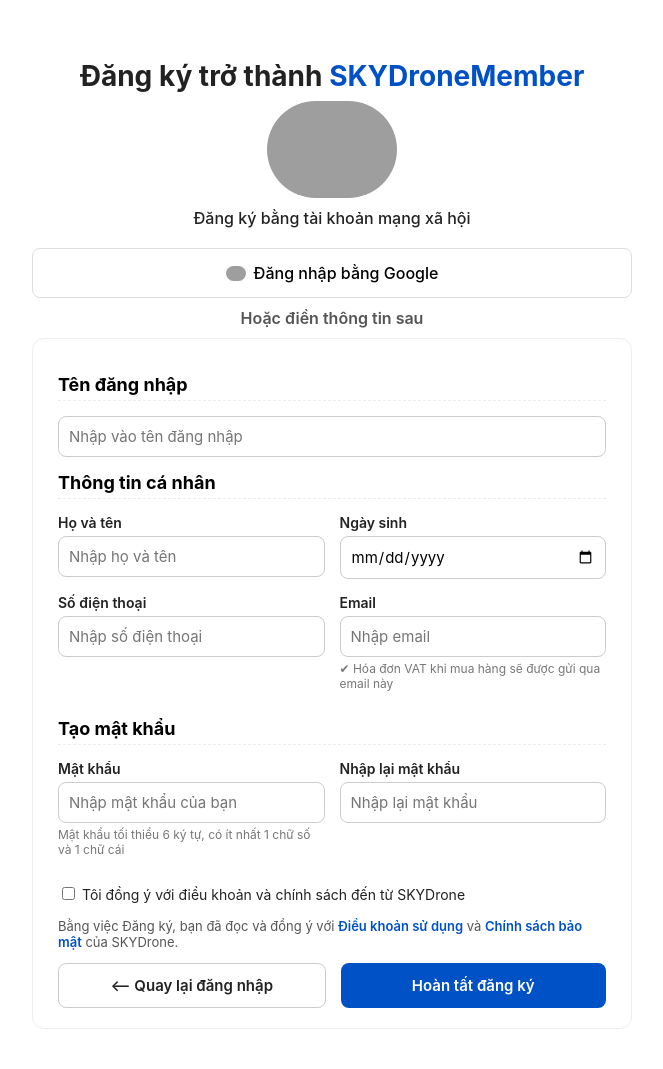
After one commit to Truc350/PetRescue, a Django app: page /register in a window 1280 px wide. The commit adds this page. Shown: the whole page, without its empty margins (308-971 px from the left). Run offline with Django 5.2, Linux system fonts and the light colour scheme; grey boxes are pictures that could not be loaded.

Commit message:
tạo trang quên mật khẩu, đăng nhập, đăng ký

```diff
--- a/petHealth/my_app/Templates/fontend/ChatWithAI.html
+++ b/petHealth/my_app/Templates/fontend/ChatWithAI.html
@@ -7,7 +7,7 @@
     {% load static %}
 
  <link rel="stylesheet" href="https://cdnjs.cloudflare.com/ajax/libs/font-awesome/6.4.0/css/all.min.css">
-<link rel="stylesheet" href="{% static 'css/ChatWithAI.css' %}">
+    <link rel="stylesheet" href="{% static 'css/ChatWithAI.css' %}">
 </head>
 <body>
   <div class="chat-container">
--- a/petHealth/my_app/Templates/fontend/footer.html
+++ b/petHealth/my_app/Templates/fontend/footer.html
@@ -8,7 +8,8 @@
 
     <link rel="stylesheet" href="https://cdn.jsdelivr.net/npm/bootstrap-icons@1.11.3/font/bootstrap-icons.css">
 
-      <link rel="stylesheet" href="../css/footer.css">
+      <link rel="stylesheet" href="../../static/css/footer.css">
+
 </head>
 <body>
 
--- a/petHealth/my_app/Templates/fontend/header.html
+++ b/petHealth/my_app/Templates/fontend/header.html
@@ -11,7 +11,7 @@
 
     <link href="https://cdn.jsdelivr.net/npm/bootstrap-icons@1.11.1/font/bootstrap-icons.css" rel="stylesheet">
     <!-- Custom CSS -->
-    <link rel="stylesheet" href="../css/header.css">
+    <link rel="stylesheet" href="../../static/css/header.css">
 </head>
 <body>
 
--- /dev/null
+++ b/petHealth/my_app/Templates/fontend/register.html
@@ -0,0 +1,89 @@
+<!DOCTYPE html>
+<html lang="en">
+<head>
+    <meta charset="UTF-8">
+    <title>Đăng ký trở thành SMEMBER</title>
+    <link rel="stylesheet" href="../../static/css/register.css">
+
+</head>
+<body>
+<div class="container">
+    <h1 class="title">Đăng ký trở thành <span>SKYDroneMember</span></h1>
+
+    <img src="https://res.cloudinary.com/dwnbmfhel/image/upload/v1764038017/z7195574147136_4515011aa6bd8fb3801ff37f93280684_gahjde.jpg" alt="SKYDRONE Logo" class="mascot">
+
+    <p class="subtitle">Đăng ký bằng tài khoản mạng xã hội</p><div class="social-buttons">
+    <div class="d-flex justify-content-center social-login">
+        <button type="button" class="social-btn">
+            <img src="https://www.svgrepo.com/show/355037/google.svg" width="20" alt="Google"> Đăng nhập bằng Google
+        </button>
+    </div>
+</div>
+
+
+
+
+    <p class="or">Hoặc điền thông tin sau</p>
+
+    <form class="register-form"
+          method="POST">
+        <div class="field">
+            <h2>Tên đăng nhập</h2>
+
+            <input type="text" id="local" name="localname" placeholder="Nhập vào tên đăng nhập" required>
+        </div>
+        <h2>Thông tin cá nhân</h2>
+        <div class="grid">
+            <div class="field">
+                <label for="fullname">Họ và tên</label>
+                <input type="text" id="fullname" name="fullname" placeholder="Nhập họ và tên" required>
+            </div>
+            <div class="field">
+                <label for="birthday">Ngày sinh</label>
+                <input type="date" id="birthday" name="birthday" required>
+            </div>
+            <div class="field">
+                <label for="phone">Số điện thoại</label>
+                <input type="tel" id="phone" name="phone" placeholder="Nhập số điện thoại" required>
+            </div>
+            <div class="field">
+                <label for="email">Email</label>
+                <input type="email" id="email" name="email" placeholder="Nhập email">
+                <p class="hint">✔ Hóa đơn VAT khi mua hàng sẽ được gửi qua email này</p>
+            </div>
+        </div>
+
+        <h2>Tạo mật khẩu</h2>
+        <div class="grid">
+            <div class="field">
+                <label for="password">Mật khẩu</label>
+                <input type="password" id="password" name="password" placeholder="Nhập mật khẩu của bạn" required>
+                <p class="hint">Mật khẩu tối thiểu 6 ký tự, có ít nhất 1 chữ số và 1 chữ cái</p>
+            </div>
+            <div class="field">
+                <label for="confirm">Nhập lại mật khẩu</label>
+                <input type="password" id="confirm" name="confirm" placeholder="Nhập lại mật khẩu" required>
+            </div>
+        </div>
+
+        <div class="checkbox">
+            <input type="checkbox" id="promo" name="promo">
+            <label for="promo">Tôi đồng ý với điều khoản và chính sách đến từ SKYDrone</label>
+        </div>
+
+        <p class="terms">
+            Bằng việc Đăng ký, bạn đã đọc và đồng ý với
+            <a href="payment-policy.html">Điều khoản sử dụng</a> và
+            <a href="warranty.html">Chính sách bảo mật</a> của SKYDrone.
+        </p>
+
+        <div class="actions">
+            <a href="login.html">
+                <button type="button" class="btn secondary">⟵ Quay lại đăng nhập</button></a>
+            <a href="homepage.html">
+                <button type="button" class="btn primary">Hoàn tất đăng ký</button></a>
+        </div>
+    </form>
+</div>
+</body>
+</html>
--- /dev/null
+++ b/petHealth/my_app/static/css/register.css
@@ -0,0 +1,199 @@
+* {
+    box-sizing: border-box;
+    font-family: Inter, Inter Fallback, Arial, sans-serif;
+}
+
+body {
+    background: #fff;
+    color: #222;
+    margin: 0;
+    display: flex;
+    justify-content: center;
+    padding: 40px 10px;
+}
+
+
+.container {
+    width: 100%;
+    max-width: 600px;
+    text-align: center;
+}
+.container img{
+border-radius : 100px;
+}
+
+.title {
+    color: #222;
+    font-size: 28px;
+    font-weight: 700;
+    margin-bottom: 8px;
+}
+
+.title span {
+    color: #0051c6;
+}
+
+.mascot {
+    width: 130px;
+}
+
+.subtitle {
+    font-weight: 500;
+    margin: 6px 0;
+}
+
+
+.or {
+    margin: 10px 0;
+    font-weight: 600;
+    color: #555;
+}
+
+.register-form {
+    text-align: left;
+    margin-top: 10px;
+    background: #fff;
+    padding: 20px 25px;
+    border: 1px solid #eee;
+    border-radius: 12px;
+}
+
+.register-form h2 {
+    font-size: 18px;
+    color: #000;
+    margin-top: 15px;
+    border-bottom: 1px dashed #eee;
+    padding-bottom: 5px;
+}
+
+.grid {
+    display: grid;
+    grid-template-columns: 1fr 1fr;
+    gap: 15px;
+}
+
+.field {
+    display: flex;
+    flex-direction: column;
+}
+
+.field label {
+    font-weight: 600;
+    font-size: 14px;
+    margin-bottom: 5px;
+}
+
+.field label span {
+    color: #999;
+    font-weight: 400;
+}
+
+.field input {
+    border: 1px solid #ccc;
+    border-radius: 8px;
+    padding: 10px;
+    font-size: 15px;
+}
+
+.field input:focus {
+    border-color: #0051c6;
+    outline: none;
+}
+
+.hint {
+    font-size: 12px;
+    color: #777;
+    margin-top: 4px;
+}
+
+.checkbox {
+    margin-top: 15px;
+    font-size: 14px;
+}
+
+.terms {
+    font-size: 13px;
+    margin-top: 15px;
+    color: #555;
+}
+
+.terms a {
+    color: #0051c6;
+    text-decoration: none;
+    font-weight: 600;
+}
+
+.actions {
+    display: flex;
+    justify-content: space-between;
+    gap: 15px;
+}
+
+.btn {
+    flex: 1;
+    border: none;
+    border-radius: 8px;
+    padding: 12px 0;
+    font-weight: 600;
+    cursor: pointer;
+    font-size: 15px;
+}
+
+.btn.primary {
+    background: #0051c6;
+    color: #fff;
+}
+
+.btn.secondary {
+    background: #fff;
+    border: 1px solid #ccc;
+    color: #222;
+}
+
+.btn.primary:hover {
+    background: #0051c6;
+}
+
+.btn.secondary:hover {
+    background: #f9f9f9;
+}
+
+@media (max-width: 540px) {
+    .grid {
+        grid-template-columns: 1fr;
+    }
+}
+
+.social-login {
+    margin-top: 20px;
+}
+
+.social-btn {
+    width: 100%;
+    height: 50px;
+    border: 1px solid #ddd;
+    border-radius: 8px;
+    background: #fff;
+    display: flex;
+    align-items: center;
+    justify-content: center;
+    gap: 8px;
+    font-weight: 500;
+    transition: 0.3s;
+    font-size: 16px;
+}
+
+.social-btn:hover {
+    background-color: #f7f7f7;
+}
+
+a {
+    text-decoration: none;
+    color: inherit;
+    display: contents;
+}
+
+.btn.social.google img {
+    width: 20px;
+    height: 20px;
+}
--- a/petHealth/my_app/urls.py
+++ b/petHealth/my_app/urls.py
@@ -4,5 +4,10 @@ from . import views
 # from my_app.views import get_home
 urlpatterns = [
     path('home', views.get_home),
-        path('ChatWithAI', views.getChatWithAI),
+    path('ChatWithAI', views.getChatWithAI),
+    path('footer', views.getFooter),
+    path('header', views.getHeader),
+    path('login', views.getLogin),
+    path('register', views.getRegister),
+    path('forgot-password', views.getForgotPassword),
 ]
--- a/petHealth/my_app/views.py
+++ b/petHealth/my_app/views.py
@@ -7,3 +7,13 @@ def get_home(request):
     return render(request, 'home.html')  # tra ve trang my_app trong trang web
 def getChatWithAI(request):
     return render(request, 'fontend/chatWithAI.html')
+def getFooter(request):
+    return render(request, 'fontend/footer.html')
+def getHeader(request):
+    return render(request, 'fontend/header.html')
+def getLogin(request):
+    return render(request, 'fontend/login.html')
+def getRegister(request):
+    return render(request, 'fontend/register.html')
+def getForgotPassword(request):
+    return render(request, 'fontend/forgot-password.html')
```
Also changed, not shown: petHealth/my_app/Templates/fontend/forgot-password.html (added, +31 -0 lines), petHealth/my_app/Templates/fontend/login.html (added, +91 -0 lines), petHealth/my_app/static/css/forgot-password.css (added, +148 -0 lines), petHealth/my_app/static/css/login.css (added, +107 -0 lines), petHealth/my_app/static/css/footer.css (renamed from petHealth/my_app/Templates/css/footer.css), petHealth/my_app/static/css/header.css (renamed from petHealth/my_app/Templates/css/header.css).
